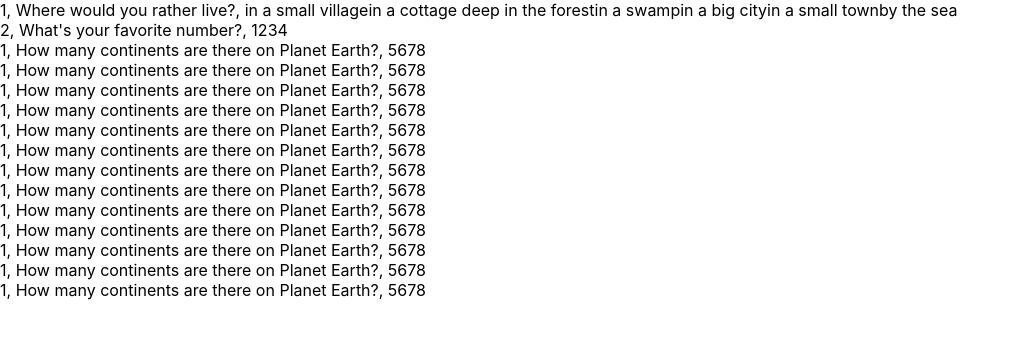
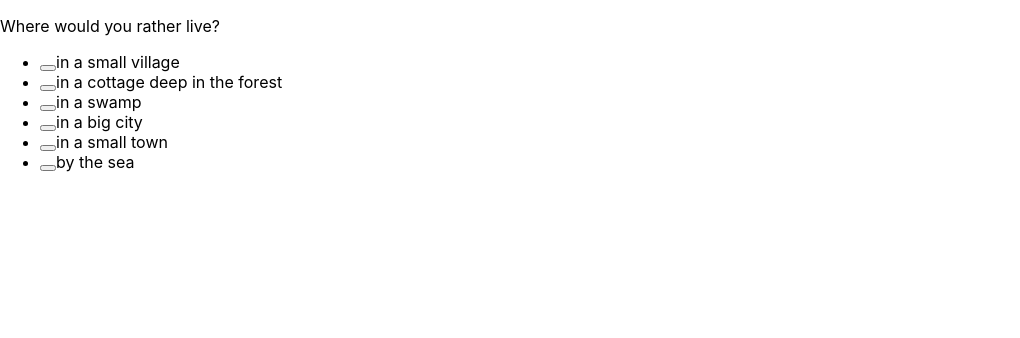
Before and after one commit to lilja-listus/fu-personality-test, a React (Create React App) app: page / in a window 1280 px wide. Shown: the top 338 px of the page, without its empty margins (0-1020 px from the left). Built offline with nearby package versions, Linux system fonts and the light colour scheme.

Commit message:
Add main functionality.

```diff
--- /dev/null
+++ b/src/components/question-button/index.tsx
@@ -0,0 +1,17 @@
+import React, { Component } from "react";
+
+class QuestionButton extends Component<any, any> {
+  handleClick() {
+    this.props.clickHandler(this.props.button_text);
+  }
+  render() {
+    return (
+      <li>
+        <button onClick={this.handleClick.bind(this)} />
+        {this.props.button_text}
+      </li>
+    );
+  }
+}
+
+export default QuestionButton;
--- a/src/components/quiz-end/index.tsx
+++ b/src/components/quiz-end/index.tsx
@@ -1,9 +1,18 @@
 import React, { Component } from "react";
 
-class index extends Component {
+class QuizEnd extends Component<any, any> {
+  handleResetClick() {
+    this.props.resetClickHandler();
+  }
+
   render() {
-    return <div />;
+    return (
+      <div>
+        <p> Thanks for being a poro</p>
+        <a href="#" onClick={this.handleResetClick.bind(this)} />
+      </div>
+    );
   }
 }
 
-export default index;
+export default QuizEnd;
--- a/src/components/quiz-question/index.tsx
+++ b/src/components/quiz-question/index.tsx
@@ -1,8 +1,38 @@
 import React, { Component } from "react";
+import QuestionButton from "../question-button";
 
-class QuizQuestion extends Component {
+class QuizQuestion extends Component<any, any> {
+  constructor(props: any) {
+    super(props);
+  }
+
+  handleClick() {
+    this.props.showNextQuestionHandler();
+  }
+
   render() {
-    return <div>QuizQuestion</div>;
+    return (
+      <main>
+        <section>
+          <p>{this.props.quiz_question.instruction_text}</p>
+        </section>
+        <section className="buttons">
+          <ul>
+            {this.props.quiz_question.answer_options.map(
+              (answer_option: any, index: string | number | undefined) => {
+                return (
+                  <QuestionButton
+                    key={index}
+                    button_text={answer_option}
+                    clickHandler={this.handleClick.bind(this)}
+                  />
+                );
+              }
+            )}
+          </ul>
+        </section>
+      </main>
+    );
   }
 }
 
--- a/src/components/quiz/index.tsx
+++ b/src/components/quiz/index.tsx
@@ -1,7 +1,9 @@
 import React, { Component } from "react";
+import QuizEnd from "../quiz-end";
+import QuizQuestion from "../quiz-question";
 
 let quizData = require("../../common/quiz_data.json");
-let quizQuestions = quizData.quiz_questions;
+// let quizQuestions = quizData.quiz_questions;
 
 interface IQuestion {
   id: string;
@@ -9,14 +11,45 @@ interface IQuestion {
   answer_options: string[];
 }
 
-export default class Quiz extends Component {
+export default class Quiz extends Component<any, any> {
+  constructor(props: any) {
+    super(props);
+    this.state = { quiz_position: 1 };
+  }
+
+  showNextQuestion() {
+    this.setState((state: { quiz_position: number }) => {
+      return { quiz_position: state.quiz_position + 1 };
+    });
+  }
+
+  handleResetClick() {
+    this.setState({ quiz_position: 1 });
+  }
   render() {
-    const items = quizQuestions.map((question: IQuestion) => (
+    const isQuizEnd =
+      this.state.quiz_position - 1 === quizData.quiz_questions.length;
+
+    // const quiz_questions = quizQuestions.map((question: IQuestion) => (
+    //   <div>
+    //     {question.id}, {question.instruction_text}, {question.answer_options}
+    //   </div>
+    // ));
+
+    // return <div> {React.Children.toArray(items)}</div>;
+    return (
       <div>
-        {question.id}, {question.instruction_text}, {question.answer_options}
+        {isQuizEnd ? (
+          <QuizEnd resetClickHandler={this.handleResetClick.bind(this)} />
+        ) : (
+          <QuizQuestion
+            quiz_question={
+              quizData.quiz_questions[this.state.quiz_position - 1]
+            }
+            showNextQuestionHandler={this.showNextQuestion.bind(this)}
+          />
+        )}
       </div>
-    ));
-
-    return <div> {React.Children.toArray(items)}</div>;
+    );
   }
 }
```
